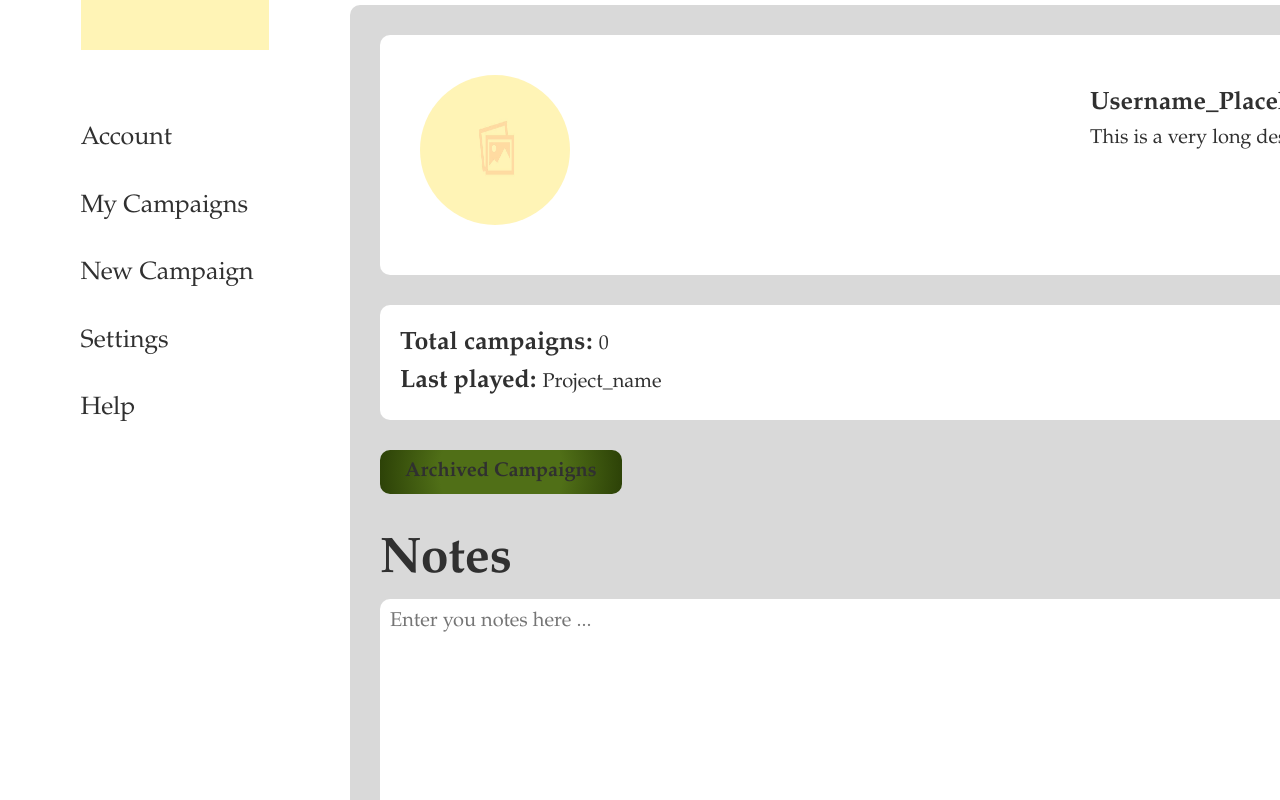
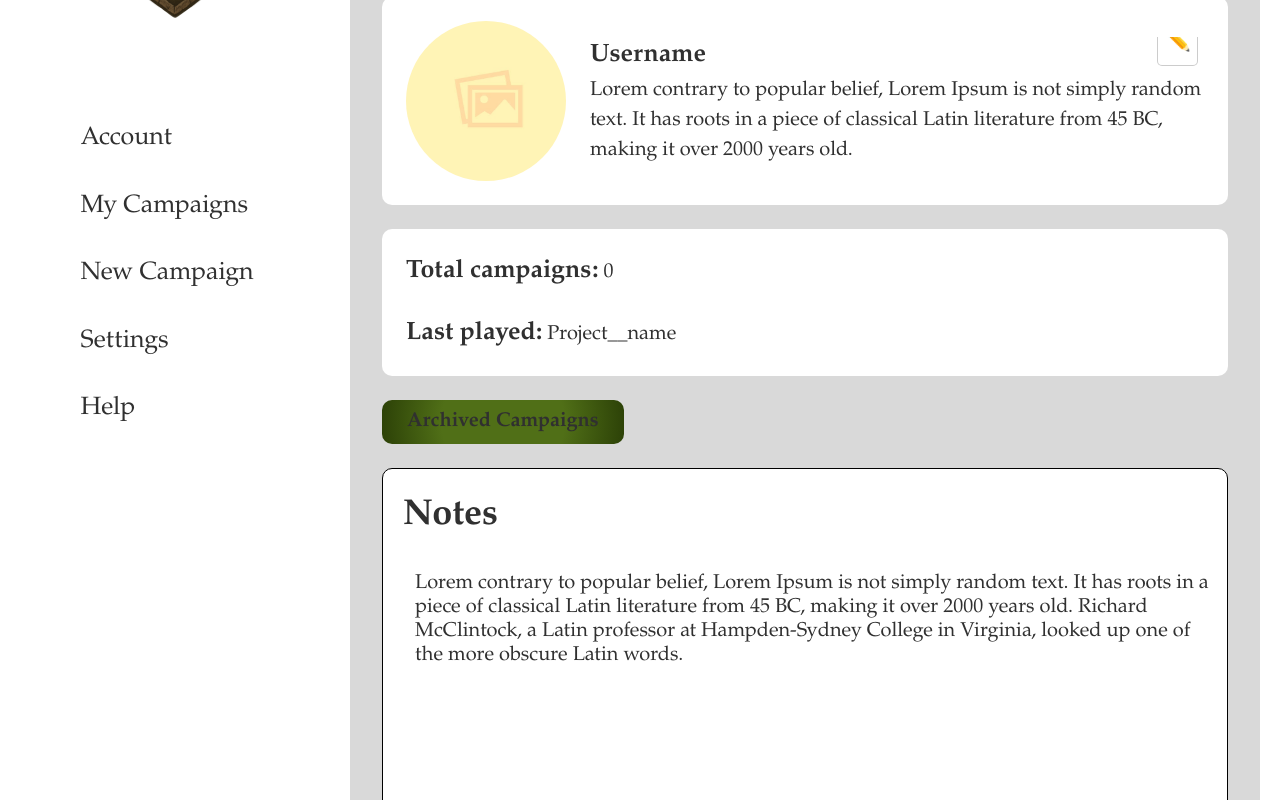
Before and after one commit to WouterOnGithub/Waystone, a React (Vite) app in the folder waystoneProject/: page /user/Account_Page in a window 1280 px wide. Shown: the part 280-1080 px from the top of the page. Built offline with nearby package versions, Linux system fonts and the light colour scheme.

Commit message:
Fixed & improved account and account edit page

```diff
--- a/waystoneProject/src/pages/Account_Page.jsx
+++ b/waystoneProject/src/pages/Account_Page.jsx
@@ -3,83 +3,61 @@ import React from "react";
 import { Link } from "react-router-dom";
 import "./pages-css/CSS.css";
 import "./pages-css/Account_Page.css";
-import Waystone_Logo from "../assets/PlaceholderImage.jpg";
-import Edit_Logo from "../assets/PlaceholderImage.jpg";
+import Header from "../components/UI/Header";
+import Footer from "../components/UI/Footer";
+import Sidebar from "../components/UI/Sidebar";
 import Placeholder from "../assets/PlaceholderImage.jpg";
 
-function Account_Page()
-{
+function Account_Page() {
   return (
-    <div>
-      <div className="navigation">
-      <nav>
-        <br />
-        <img src={Waystone_Logo} alt="Waystone_Logo" id="Waystone_Logo" />
-        <br />
-        <br />
-        <br />
-        <Link to="/">Account</Link>
-        <br />
-        <br />
-        <Link to="/">My Campaigns</Link>
-        <br />
-        <br />
-        <Link to="/">New Campaign</Link>
-        <br />
-        <br />
-        <Link to="/">Settings</Link>
-        <br />
-        <br />
-        <Link to="/">Help</Link>
-      </nav>
-      </div>
+    <div className="account-page">
+      <Sidebar />
+      <div className="account-shell">
+        <Header title="Account" />
 
-      <div id="main">
-        {/* The green bar at the top of the page */}
-        <div id="title">
-            <p>Account</p>
-        </div>
-        {/* The account section */}
-        <div id="content">
-            {/* Main account section */}
-            <div id="account-box">
-                <div>
-                    <img src={Placeholder} alt="Account_Profile" id="Account_Profile" />
-                </div>
-                <div>
-                    <img src={Edit_Logo} alt="Edit_Logo" id="Edit_Logo" />
-                    <br />
-                    <b>Username_Placeholder</b>
-                    <p>
-                        This is a very long description that displays whatever text the account user put in, this will be repeated.
-                        This is a very long description that displays whatever text the account user put in, this will be repeated.
-                        This is a very long description that displays whatever text the account user put in, this will be repeated.
-                    </p>
-                </div>
+        <main className="account-content">
+          <section id="account-box" className="account-card">
+            <div className="account-avatar-wrap">
+              <img src={Placeholder} alt="Account profile" id="Account_Profile" />
             </div>
+            <div className="account-details">
+              <Link to="/user/Account_Page_EDIT" className="edit-icon" aria-label="Edit profile">
+                ✏️
+              </Link>
+              <b>Username</b>
+              <p>
+                Lorem contrary to popular belief, Lorem Ipsum is not simply random
+                text. It has roots in a piece of classical Latin literature from 45
+                BC, making it over 2000 years old.
+              </p>
+            </div>
+          </section>
 
-            {/* Account stats section */}
-            <div id="account-box">
-                <div>
-                    <p><b>Total campaigns: </b> 0 </p> {/* Number later to be replaced */}
-                    <p><b>Last played: </b> Project_name </p> {/* Name later to be replaced */}
-                </div>
+          <section id="account-box" className="account-stats">
+            <p>
+              <b>Total campaigns:</b> 0
+            </p>
+            <p>
+              <b>Last played:</b> Project__name
+            </p>
+          </section>
+
+          <div className="account-actions">
+            <button id="button-green">Archived Campaigns</button>
+          </div>
+
+          <section id="account-notes" className="account-notes-block">
+            <b>Notes</b>
+            <textarea
+              defaultValue="Lorem contrary to popular belief, Lorem Ipsum is not simply random text. It has roots in a piece of classical Latin literature from 45 BC, making it over 2000 years old. Richard McClintock, a Latin professor at Hampden-Sydney College in Virginia, looked up one of the more obscure Latin words."
+            />
+            <div className="account-actions">
+              <button id="button-green">Save</button>
             </div>
+          </section>
+        </main>
 
-            <button id="button-green">Archived Campaigns</button>
-            <br />
-            <br />
-            <div id="account-notes">
-                {/* Notes section */}
-                <b>Notes</b>
-                <form>
-                    <textarea placeholder="Enter you notes here ..."></textarea>
-                    <br />
-                    <br />
-                    <button id="button-green">Save</button>
-                </form>
-            </div>
-        </div>
+        <Footer />
       </div>
     </div>
   );
--- a/waystoneProject/src/pages/pages-css/Account_Page.css
+++ b/waystoneProject/src/pages/pages-css/Account_Page.css
@@ -1,40 +1,151 @@
-#account-box
-{
+.account-page {
+    display: flex;
+    background: var(--background-colour);
+    width: 100vw;
+    min-height: 100vh;
+    overflow-x: hidden;
+}
+
+.account-shell {
+    flex: 1;
+    width: 100%;
+    max-width: 100vw;
+    min-height: 100vh;
+    background: var(--background-colour);
+    display: flex;
+    flex-direction: column;
+}
+
+.account-content {
+    margin: 60px 20px 80px 350px; /* leave room for sidebar */
+    width: auto;
+    max-width: none;
+    flex: 1;
+    min-width: 0;
+    padding: 32px;
+    background: var(--background-colour2);
+    border-top-left-radius: var(--border-radius);
+    display: flex;
+    flex-direction: column;
+    gap: 24px;
+    box-sizing: border-box;
+}
+
+#account-box {
     border-radius: 10px;
     background: var(--background-colour);
     display: flex;
-    padding: 20px;
-    margin-bottom: 30px;
+    padding: 24px;
+    gap: 24px;
+    margin: 0;
+    width: 100%;
+    box-sizing: border-box;
+    position: relative;
+    overflow: visible;
 }
-#account-box b
-{
+
+#account-box b {
     font-size: var(--head-text);
 }
-#Account_Profile
-{
-    border-radius: 100px;
-    height: 150px; /* later replaced by: height: 25%; */
-    width: 150px; /* later replaced by: width: 25%; */
-    padding: 20px;
-    margin-right: 500px;
-}
-#Edit_Logo
-{
-    float: right;
-    height: 50px; /* later replaced by: height: auto; */
-    width: 50px; /* later replaced by: width: auto; */
-    padding: 0;
+
+.account-card {
+    align-items: center;
+    flex-wrap: wrap;
+    position: relative;
 }
 
-#account-notes b
-{
-    font-size: 50px;
+.account-avatar-wrap {
+    display: flex;
+    align-items: center;
+    justify-content: center;
 }
-#account-notes textarea
-{
+
+#Account_Profile {
+    border-radius: 100px;
+    height: 160px;
+    width: 160px;
+    object-fit: cover;
+    background: var(--background-colour3);
+}
+
+.account-details {
+    flex: 1;
+    position: relative;
+}
+
+.account-details p {
+    max-width: 720px;
+}
+
+.edit-icon {
+    /** No matter what i do, the pencil icon keeps clipping, someone should try fixing it.**/
+    position: absolute;
+    top: -18px;
+    right: 6px;
+    background: var(--background-colour);
+    border: 1px solid rgba(0, 0, 0, 0.2);
+    border-radius: var(--border-radius2);
+    font-size: 22px;
+    cursor: pointer;
+    padding: 6px;
+    z-index: 2;
+}
+
+.edit-icon:hover {
+    opacity: 0.8;
+}
+
+.account-stats {
+    flex-direction: column;
+    gap: 8px;
+}
+
+#account-notes {
+    display: flex;
+    flex-direction: column;
+    gap: 16px;
+    background: var(--background-colour);
+    padding: 20px;
+    border-radius: var(--border-radius);
+    border: 1px solid #000;
+}
+
+#account-notes b {
+    font-size: 36px;
+}
+
+#account-notes textarea {
     border-radius: var(--border-radius);
     border: none;
-    width: 90%;
-    height: 300px;
-    padding: 10px;
+    width: 100%;
+    min-height: 260px;
+    padding: 12px;
+    font-family: inherit;
+    font-size: inherit;
+    background: var(--background-colour);
 }
+
+@media (max-width: 1200px) {
+    .account-content {
+        margin: 40px 16px 60px 300px;
+        width: auto;
+        padding: 28px;
+    }
+
+    #account-box {
+        flex-direction: column;
+        align-items: flex-start;
+    }
+
+    .account-details p {
+        max-width: none;
+    }
+}
+
+@media (max-width: 900px) {
+    .account-content {
+        margin: 20px 12px 40px 260px;
+        width: auto;
+        padding: 24px;
+    }
+}
```
Also changed, not shown: waystoneProject/src/pages/Account_Page_EDIT.jsx (+81 -48 lines).
